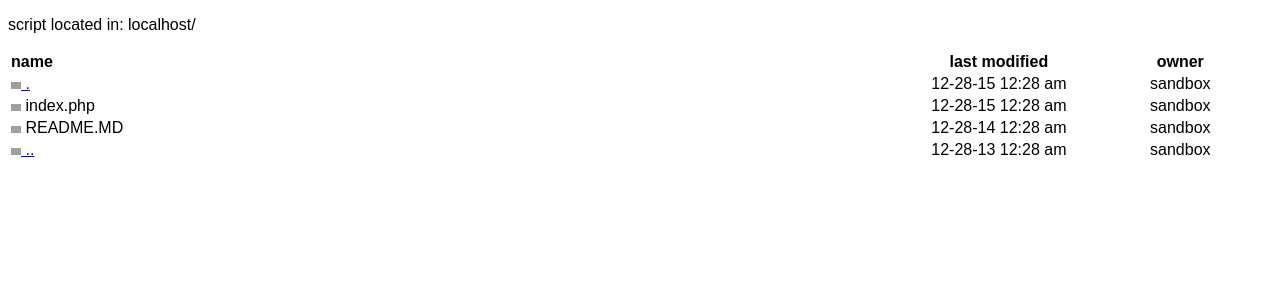
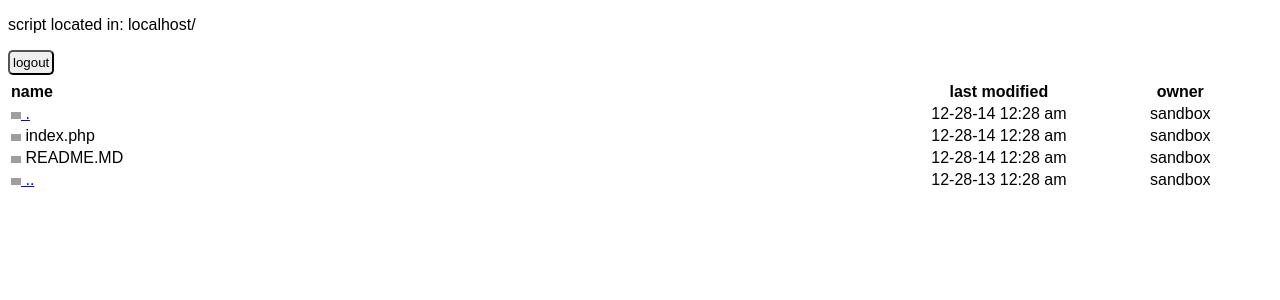
Before and after one commit to aghontpi/fm-FileManager, a PHP site: page /index.php?login in a window 1280 px wide. Shown: the top 300 px of the page. Run offline with PHP 8.4, Linux system fonts and the light colour scheme; the visitor is signed in with stand-in values (Sample User, id 1); some libraries are stand-ins or nearby versions; grey boxes are pictures that could not be loaded.

Commit message:
added action row, added just the logout in action row for now.

```diff
--- a/index.php
+++ b/index.php
@@ -105,8 +105,31 @@ const headStyle = "
                      border-radius:5px;
                     }
 
+                    .btn-actionrow{
+                    	width:auto;
+                    	padding:3px;
+                    }
+
+                    .w-100{
+                     width:100%;
+                    }
+
+                    .ib{
+                     display:inline-block;
+                    }
+
+                    .action-col{
+                     height:30px;
+                    }
+
                 </style>
                   ";
+
+ const actionRow = "
+                   <div class='w-100 ib action-col'>
+                     <a href='index.php?action=logout'> <button class='btn btn-actionrow'>logout</button></a>
+                   </div>
+                   ";
 }
 
 /*
@@ -235,7 +258,12 @@ class fm  extends utilities implements images, html{
               "</table>";
     }
 
-
+        /*
+	Desc:Action Row with logout, zip, delete and other options.
+    */
+    public function _getActionRow(){
+    	echo html::actionRow;
+    }
 
 
 }
@@ -293,6 +321,20 @@ class utilities{
             header("location:index.php");
         }
     }
+
+}
+
+class actionHelper{
+	protected $_action = NULL;
+
+	public function __construct(){
+		if(isset($_GET['action'])){
+			$this->_action = $_GET['action'];
+		}
+	}
+	public function _getAction(){
+		return $this->_action;
+	}
 }
 
 /*
@@ -389,6 +431,16 @@ class authHelper implements html, config{
         echo $bodySection;
         echo html::bottomSection;
     }
+
+    public function _logout(){
+    	unset($_SESSION);
+    	session_destroy();
+    	$this->_reloadPage();
+    }
+
+    public function _reloadPage(){
+    	header("location:index.php");
+    }
 }
 
 
@@ -408,7 +460,8 @@ if(!$_OauthHelper->checkSession()){
     */
 }
 else{
-
+	if((new actionHelper())->_getAction() == 'logout')
+		$_OauthHelper->_logout();
 }
 
 
@@ -420,10 +473,12 @@ if(isset($_GET['folder'])){
     $path = $_GET['folder'];
 }
 
+
 /*
 Object Section.
 */
 $fmObj = new fm();
 $fmObj->displayPre("script located in: ".$fmObj->_getScriptLocation());
+$fmObj->_getActionRow();
 $fmObj->tableStructure($fmObj->getDirFile($path));
  ?>
```
